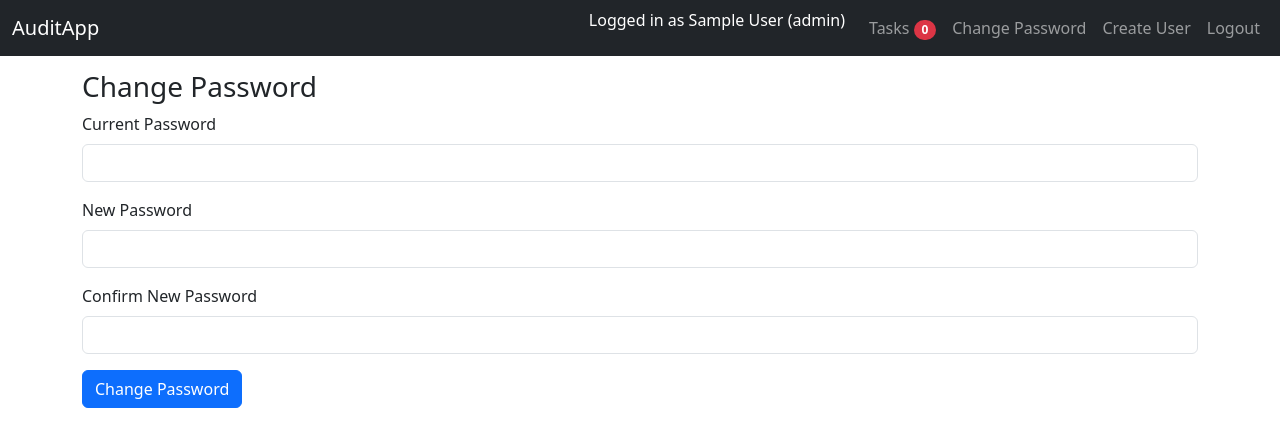
After one commit to hn-testing/ia-app, a Flask app: page /change_password in a window 1280 px wide. The commit adds this page. Shown: the top 447 px of the page. Run offline with Flask 3, Linux system fonts and the light colour scheme; the visitor is signed in with stand-in values (Sample User, id 1).

Commit message:
password change

```diff
--- a/app/auth_routes.py
+++ b/app/auth_routes.py
@@ -1,6 +1,6 @@
 from flask import Blueprint, render_template, redirect, url_for, request, flash
-from flask_login import login_user, logout_user, login_required
-from werkzeug.security import check_password_hash
+from flask_login import login_user, logout_user, login_required, current_user
+from werkzeug.security import check_password_hash, generate_password_hash
 from . import db
 from .models import User
 
@@ -23,3 +23,49 @@ def login():
 def logout():
     logout_user()
     return redirect(url_for('auth.login'))
+
+# Change password for current user
+@auth_bp.route('/change_password', methods=['GET', 'POST'])
+@login_required
+def change_password():
+    if request.method == 'POST':
+        old_password = request.form.get('old_password')
+        new_password = request.form.get('new_password')
+        confirm_password = request.form.get('confirm_password')
+        if not check_password_hash(current_user.password_hash, old_password):
+            flash('Current password is incorrect.', 'danger')
+        elif new_password != confirm_password:
+            flash('New passwords do not match.', 'danger')
+        elif len(new_password) < 6:
+            flash('New password must be at least 6 characters.', 'danger')
+        else:
+            current_user.password_hash = generate_password_hash(new_password)
+            db.session.commit()
+            flash('Password changed successfully.', 'success')
+            return redirect(url_for('query.dashboard'))
+    return render_template('change_password.html')
+
+# Admin create user
+@auth_bp.route('/create_user', methods=['GET', 'POST'])
+@login_required
+def create_user():
+    if current_user.role != 'admin':
+        flash('Only admin users can create new users.', 'danger')
+        return redirect(url_for('query.dashboard'))
+    if request.method == 'POST':
+        username = request.form.get('username')
+        full_name = request.form.get('full_name')
+        email = request.form.get('email')
+        role = request.form.get('role')
+        password = request.form.get('password')
+        if not username or not password or not role:
+            flash('Username, password, and role are required.', 'danger')
+        elif User.query.filter_by(username=username).first():
+            flash('Username already exists.', 'danger')
+        else:
+            user = User(username=username, full_name=full_name, email=email, role=role, password_hash=generate_password_hash(password))
+            db.session.add(user)
+            db.session.commit()
+            flash(f'User {username} created successfully.', 'success')
+            return redirect(url_for('query.dashboard'))
+    return render_template('create_user.html')
--- a/app/templates/base.html
+++ b/app/templates/base.html
@@ -26,9 +26,13 @@
       </ul>
       <ul class="navbar-nav">
         {% if current_user.is_authenticated %}
-        <li class="nav-item"><span class="navbar-text text-white me-3">Logged in as {{ current_user.full_name or current_user.username }} ({{ current_user.role }})</span></li>
-        <li class="nav-item"><a class="nav-link position-relative" href="{{ url_for('query.dashboard') }}">Tasks <span class="badge rounded-pill bg-danger">{{ pending_tasks }}</span></a></li>
-        <li class="nav-item"><a class="nav-link" href="{{ url_for('auth.logout') }}">Logout</a></li>
+  <li class="nav-item"><span class="navbar-text text-white me-3">Logged in as {{ current_user.full_name or current_user.username }} ({{ current_user.role }})</span></li>
+  <li class="nav-item"><a class="nav-link position-relative" href="{{ url_for('query.dashboard') }}">Tasks <span class="badge rounded-pill bg-danger">{{ pending_tasks }}</span></a></li>
+  <li class="nav-item"><a class="nav-link" href="{{ url_for('auth.change_password') }}">Change Password</a></li>
+  {% if current_user.role == 'admin' %}
+  <li class="nav-item"><a class="nav-link" href="{{ url_for('auth.create_user') }}">Create User</a></li>
+  {% endif %}
+  <li class="nav-item"><a class="nav-link" href="{{ url_for('auth.logout') }}">Logout</a></li>
         {% endif %}
       </ul>
     </div>
--- /dev/null
+++ b/app/templates/change_password.html
@@ -0,0 +1,19 @@
+{% extends 'base.html' %}
+{% block content %}
+<h3>Change Password</h3>
+<form method="POST">
+  <div class="mb-3">
+    <label for="old_password" class="form-label">Current Password</label>
+    <input type="password" class="form-control" id="old_password" name="old_password" required>
+  </div>
+  <div class="mb-3">
+    <label for="new_password" class="form-label">New Password</label>
+    <input type="password" class="form-control" id="new_password" name="new_password" required>
+  </div>
+  <div class="mb-3">
+    <label for="confirm_password" class="form-label">Confirm New Password</label>
+    <input type="password" class="form-control" id="confirm_password" name="confirm_password" required>
+  </div>
+  <button type="submit" class="btn btn-primary">Change Password</button>
+</form>
+{% endblock %}
```
Also changed, not shown: app/templates/create_user.html (added, +32 -0 lines), 2 other files.
